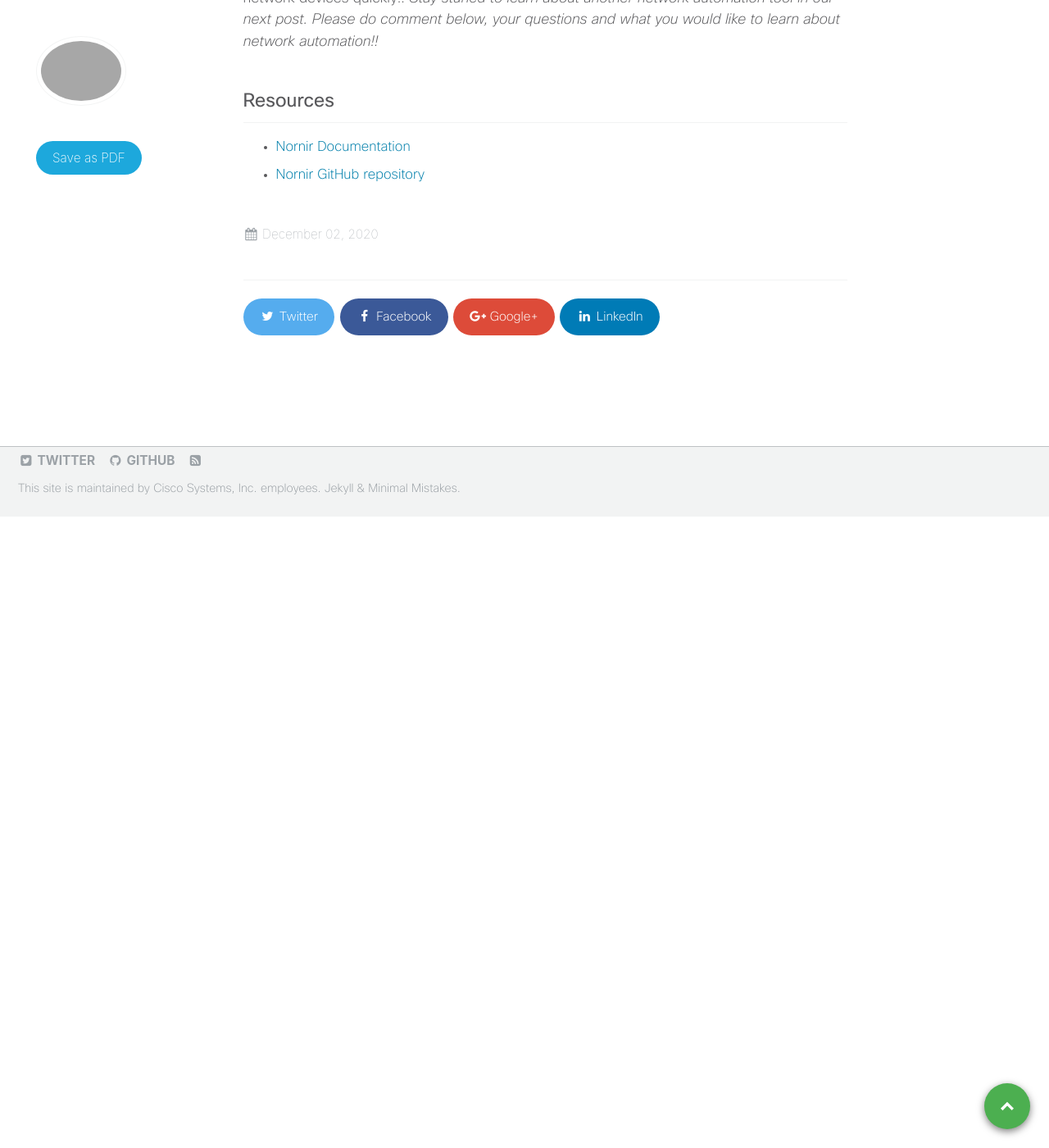
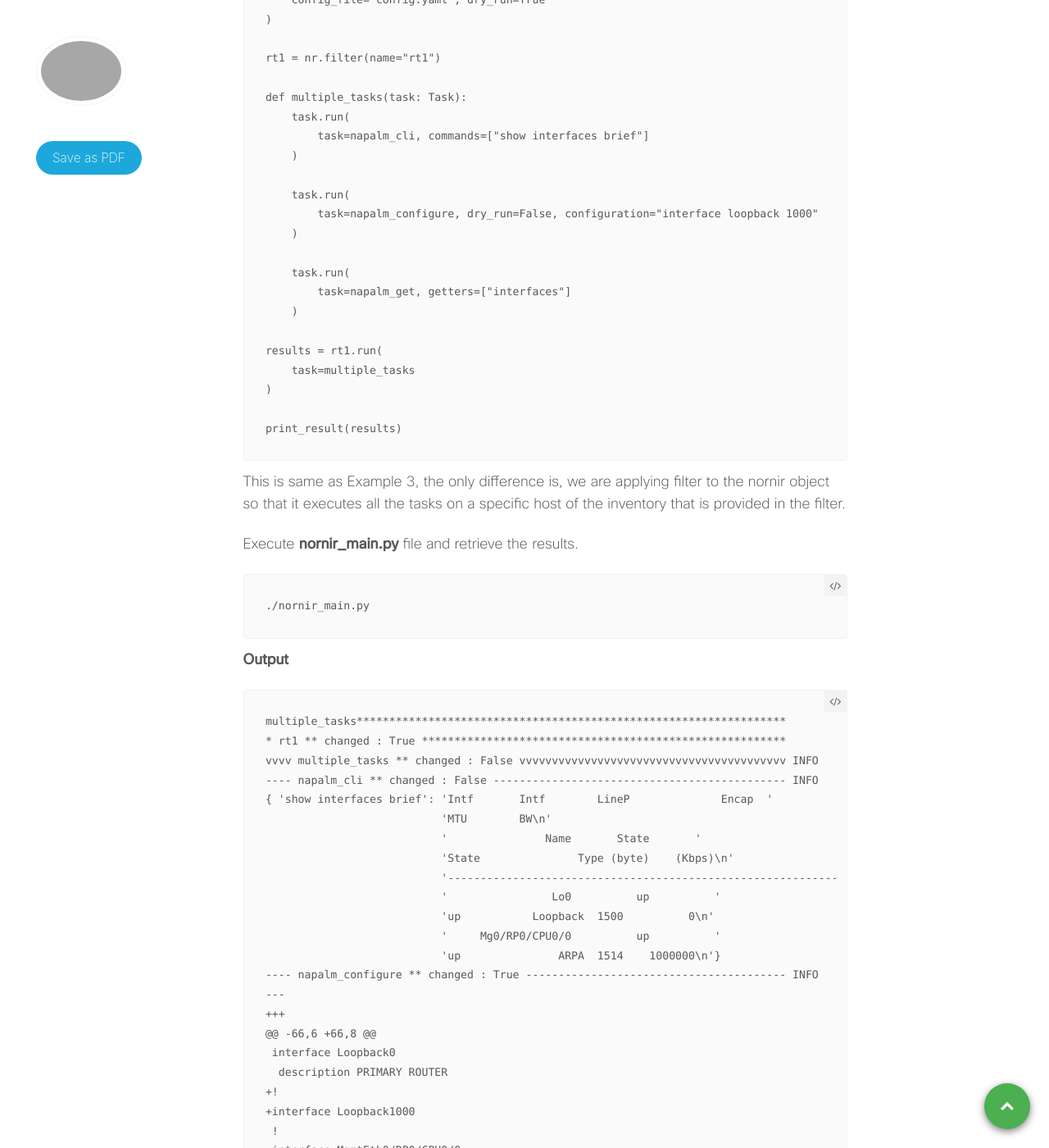
Before and after one commit to xrdocs/programmability, a Jekyll site: the page built from _tutorials/2020-12-02-nornir-overview.md, in a window 1280 px wide and 1400 px high, scrolled down 13299 px. Shown: the whole window at 82% size. Built offline with Jekyll 4.4.1, drawn with Linux system fonts in a browser that asks for light colours; comment, search, counter and statistics services are not loaded; some of the changed text lies outside the part shown.

Commit message:
Update 2020-12-02-nornir-overview.md

````diff
--- a/_tutorials/2020-12-02-nornir-overview.md
+++ b/_tutorials/2020-12-02-nornir-overview.md
@@ -432,6 +432,102 @@ vvvv multiple_tasks ** changed : False vvvvvvvvvvvvvvvvvvvvvvvvvvvvvvvvvvvvvvvvv
 ```
 The output shows the result of `show interfaces brief`, does the configuration of adding `interface loopback 1000` and shows the configuration changes before commiting it, then it retrieves interfaces information from the napalm interfaces getter method. These 3 tasks are executed on all the hosts provided in the hosts.yaml file. For every host the tasks are executed separately by a thread, hence the results are shown per host.
 
+#### Example 4
+
+**Execute multiple napalm tasks on the selected hosts from the inventory, using the filter.**
+
+```
+#!/usr/bin/env python3
+
+from nornir import InitNornir
+from nornir_utils.plugins.functions import print_result
+from nornir_napalm.plugins.tasks import napalm_get, napalm_cli, napalm_configure
+from nornir.core.task import Task
+
+nr = InitNornir(
+    config_file="config.yaml", dry_run=True
+)
+
+rt1 = nr.filter(name="rt1")
+
+def multiple_tasks(task: Task):
+    task.run(
+        task=napalm_cli, commands=["show interfaces brief"]
+    )
+
+    task.run(
+        task=napalm_configure, dry_run=False, configuration="interface loopback 1000"
+    )
+
+    task.run(
+        task=napalm_get, getters=["interfaces"]
+    )
+
+results = rt1.run(
+    task=multiple_tasks
+)
+
+print_result(results)
+```
+This is same as Example 3, the only difference is, we are applying filter to the nornir object so that it executes all the tasks on a specific host of the inventory that is provided in the filter.
+
+Execute **nornir_main.py** file and retrieve the results.
+```
+./nornir_main.py
+```
+**Output**
+```
+multiple_tasks******************************************************************
+* rt1 ** changed : True ********************************************************
+vvvv multiple_tasks ** changed : False vvvvvvvvvvvvvvvvvvvvvvvvvvvvvvvvvvvvvvvvv INFO
+---- napalm_cli ** changed : False --------------------------------------------- INFO
+{ 'show interfaces brief': 'Intf       Intf        LineP              Encap  '
+                           'MTU        BW\n'
+                           '               Name       State       '
+                           'State               Type (byte)    (Kbps)\n'
+                           '--------------------------------------------------------------------------------\n'
+                           '                Lo0          up          '
+                           'up           Loopback  1500          0\n'
+                           '     Mg0/RP0/CPU0/0          up          '
+                           'up               ARPA  1514    1000000\n'}
+---- napalm_configure ** changed : True ---------------------------------------- INFO
+---
++++
+@@ -66,6 +66,8 @@
+ interface Loopback0
+  description PRIMARY ROUTER
++!
++interface Loopback1000
+ !
+ interface MgmtEth0/RP0/CPU0/0
+  description *** MANAGEMENT INTERFACE ***
+---- napalm_get ** changed : False --------------------------------------------- INFO
+{ 'interfaces': { 'Loopback0': { 'description': 'PRIMARY ROUTER ',
+                                 'is_enabled': True,
+                                 'is_up': True,
+                                 'last_flapped': -1.0,
+                                 'mac_address': '',
+                                 'mtu': 1500,
+                                 'speed': 0},
+                  'Loopback1000': { 'description': '',
+                                    'is_enabled': True,
+                                    'is_up': True,
+                                    'last_flapped': -1.0,
+                                    'mac_address': '',
+                                    'mtu': 1500,
+                                    'speed': 0},
+                  'MgmtEth0/RP0/CPU0/0': { 'description': '*** MANAGEMENT '
+                                                          'INTERFACE ***',
+                                           'is_enabled': True,
+                                           'is_up': True,
+                                           'last_flapped': -1.0,
+                                           'mac_address': '52:54:00:A4:14:09',
+                                           'mtu': 1514,
+                                           'speed': 1000}}}
+^^^^ END multiple_tasks ^^^^^^^^^^^^^^^^^^^^^^^^^^^^^^^^^^^^^^^^^^^^^^^^^^^^^^^^
+```
+Though there are 2 hosts available in the inventory, the output shows the result of executed tasks on only one host i.e `rt1`, as we have added a filter to do so.
+
 # Why not other python libraries like napalm, netmiko, ansible, salt, ncclient?
 
 
````
